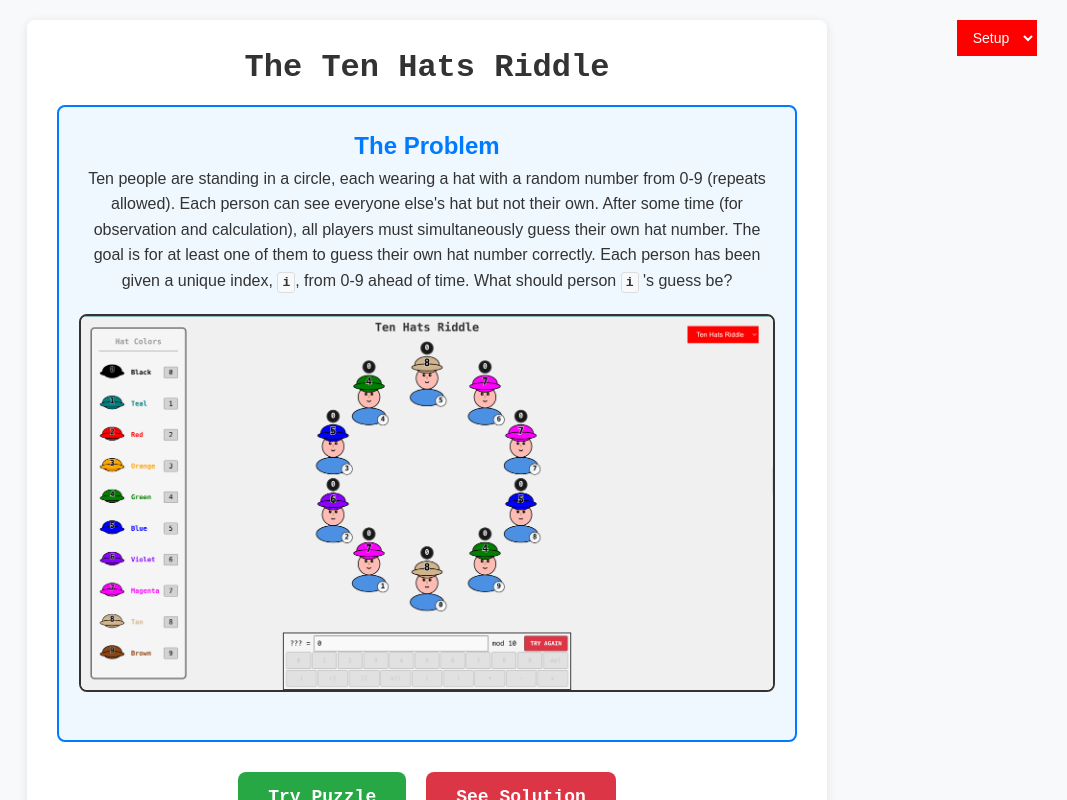
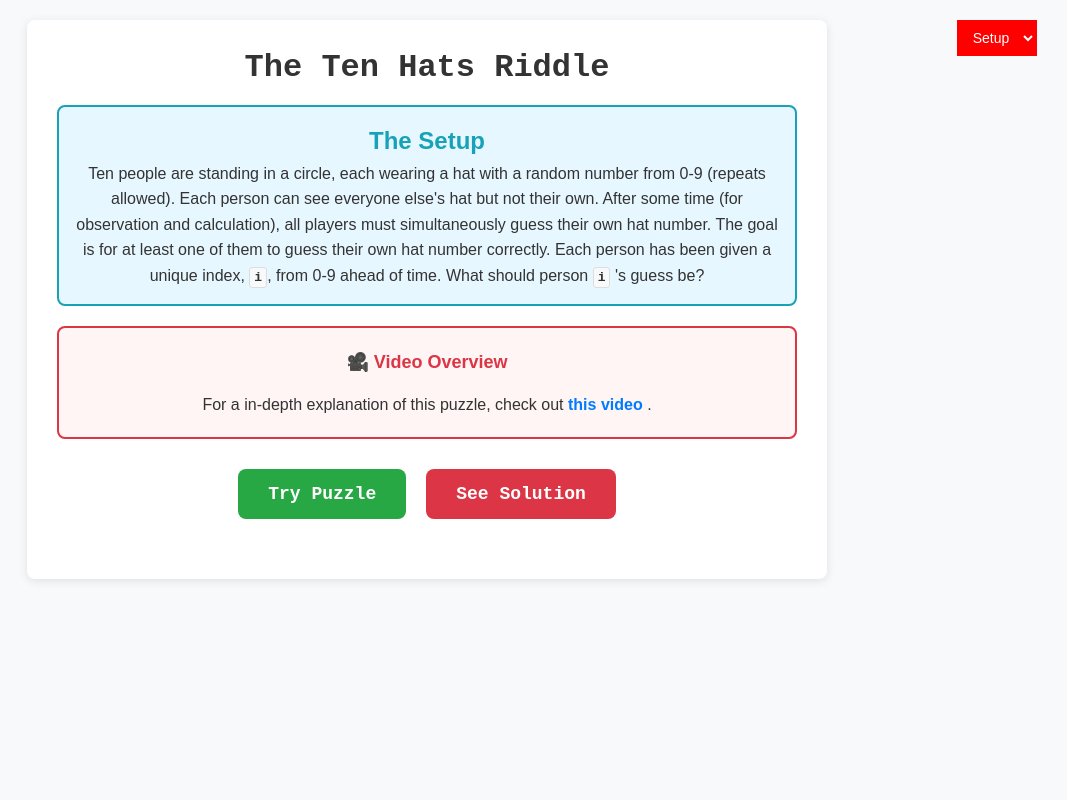
Before and after one commit to rajtiller/ten-hats-riddle, a React (Vite) app: page / in a window 1280 px wide. Shown: the whole page, without its empty margins (213-1280 px from the left). Built offline with nearby package versions, Linux system fonts and the light colour scheme.

Commit message:
made explanation page better

```diff
--- a/src/images/Explanation.tsx
+++ b/src/images/Explanation.tsx
@@ -91,14 +91,14 @@ const Explanation: React.FC<ExplanationProps> = ({
         >
           <div
             style={{
-              border: "2px solid #007bff",
-              backgroundColor: "#f0f8ff",
+              border: "2px solid #17a2b8",
+              backgroundColor: "#e7f7ff",
               borderRadius: "8px",
-              padding: "20px",
-              marginBottom: "30px",
+              padding: "15px",
+              marginBottom: "20px",
             }}
           >
-            <h2 style={{ color: "#007bff", marginTop: "0" }}>The Problem</h2>
+            <h2 style={{ color: "#17a2b8", marginTop: "0" }}>The Setup</h2>
             <p>
               Ten people are standing in a circle, each wearing a hat with a
               random number from 0-9 (repeats allowed). Each person can see
@@ -132,24 +132,52 @@ const Explanation: React.FC<ExplanationProps> = ({
               </strong>{" "}
               's guess be?
             </p>
-            <div
+          </div>
+
+          <div
+            style={{
+              border: "2px solid #dc3545",
+              backgroundColor: "#fff5f5",
+              borderRadius: "8px",
+              padding: "20px",
+              margin: "20px 0 30px 0",
+            }}
+          >
+            <h3
               style={{
-                margin: "20px 0",
-                paddingTop: "0px",
+                color: "#dc3545",
+                marginTop: "0",
+                marginBottom: "15px",
+                fontSize: "18px",
+                fontWeight: "bold",
               }}
             >
-              <img
-                src="/images/ten-hats-example.png"
-                alt="Ten people in a circle wearing colorful numbered hats, showing a counter-example where the formula fails"
+              🎥 Video Overview
+            </h3>
+            <p style={{ marginBottom: "0", color: "#333" }}>
+              For a in-depth explanation of this puzzle, check out{" "}
+              <a
+                href="https://www.youtube.com/watch?v=YOUR_VIDEO_ID"
+                target="_blank"
+                rel="noopener noreferrer"
                 style={{
-                  maxWidth: "100%",
-                  height: "auto",
-                  border: "2px solid #333",
-                  borderRadius: "8px",
+                  color: "#007bff",
+                  textDecoration: "none",
+                  fontWeight: "bold",
                 }}
-              />
-            </div>
+                onMouseOver={(e) => {
+                  e.currentTarget.style.textDecoration = "underline";
+                }}
+                onMouseOut={(e) => {
+                  e.currentTarget.style.textDecoration = "none";
+                }}
+              >
+                this video
+              </a>{" "}
+              .
+            </p>
           </div>
+
           {/* Action Buttons */}
           <div
             style={{
@@ -215,8 +243,8 @@ const Explanation: React.FC<ExplanationProps> = ({
             <>
               <div
                 style={{
-                  border: "2px solid #28a745",
-                  backgroundColor: "#f8fff9",
+                  border: "2px solid #198754",
+                  backgroundColor: "#d4edda",
                   borderRadius: "8px",
                   padding: "20px",
                   marginBottom: "30px",
@@ -224,7 +252,7 @@ const Explanation: React.FC<ExplanationProps> = ({
               >
                 <h2
                   ref={solutionRef}
-                  style={{ color: "#007bff", marginTop: "0" }}
+                  style={{ color: "#198754", marginTop: "0" }}
                 >
                   Solution
                 </h2>
@@ -489,7 +517,7 @@ const Explanation: React.FC<ExplanationProps> = ({
                   <strong
                     style={{
                       fontFamily: "monospace",
-                      backgroundColor: "#f8f9fa",
+                      backgroundColor: "#f9f9f9",
                       padding: "2px 4px",
                       border: "1px solid #ddd",
                       borderRadius: "3px",
@@ -501,7 +529,7 @@ const Explanation: React.FC<ExplanationProps> = ({
                   <strong
                     style={{
                       fontFamily: "monospace",
-                      backgroundColor: "#f8f9fa",
+                      backgroundColor: "#f9f9f9",
                       padding: "2px 4px",
                       border: "1px solid #ddd",
                       borderRadius: "3px",
@@ -513,7 +541,7 @@ const Explanation: React.FC<ExplanationProps> = ({
                   <strong
                     style={{
                       fontFamily: "monospace",
-                      backgroundColor: "#f8f9fa",
+                      backgroundColor: "#f9f9f9",
                       padding: "2px 4px",
                       border: "1px solid #ddd",
                       borderRadius: "3px",
@@ -527,7 +555,7 @@ const Explanation: React.FC<ExplanationProps> = ({
                   <strong
                     style={{
                       fontFamily: "monospace",
-                      backgroundColor: "#f8f9fa",
+                      backgroundColor: "#f9f9f9",
                       padding: "2px 4px",
                       border: "1px solid #ddd",
                       borderRadius: "3px",
@@ -539,7 +567,7 @@ const Explanation: React.FC<ExplanationProps> = ({
                   <strong
                     style={{
                       fontFamily: "monospace",
-                      backgroundColor: "#f8f9fa",
+                      backgroundColor: "#f9f9f9",
                       padding: "2px 4px",
                       border: "1px solid #ddd",
                       borderRadius: "3px",
@@ -557,8 +585,8 @@ const Explanation: React.FC<ExplanationProps> = ({
 
               <div
                 style={{
-                  border: "2px solid #ffc107",
-                  backgroundColor: "#fff8dc",
+                  border: "2px solid #007bff",
+                  backgroundColor: "#f0f8ff",
                   borderRadius: "8px",
                   padding: "20px",
                   marginBottom: "20px",
@@ -566,7 +594,7 @@ const Explanation: React.FC<ExplanationProps> = ({
               >
                 <h3
                   style={{
-                    color: "#856404",
+                    color: "#0056b3",
                     marginTop: "0",
                     marginBottom: "15px",
                     fontSize: "18px",
@@ -586,8 +614,8 @@ const Explanation: React.FC<ExplanationProps> = ({
 
               <div
                 style={{
-                  border: "2px solid #17a2b8",
-                  backgroundColor: "#e7f7ff",
+                  border: "2px solid #ffc107",
+                  backgroundColor: "#fff8dc",
                   borderRadius: "8px",
                   padding: "20px",
                   marginBottom: "30px",
@@ -595,7 +623,7 @@ const Explanation: React.FC<ExplanationProps> = ({
               >
                 <h3
                   style={{
-                    color: "#0c5460",
+                    color: "#856404",
                     marginTop: "0",
                     marginBottom: "15px",
                     fontSize: "18px",
@@ -619,7 +647,7 @@ const Explanation: React.FC<ExplanationProps> = ({
                   >
                     i + all
                   </code>{" "}
-                  which achieved ~67% success rate. Most formulas achieve{" "}
+                  which achieved ~67% success rate. Most formulas achieve a ~65% success rate (
                   <code
                     style={{
                       backgroundColor: "#f8f9fa",
@@ -630,12 +658,11 @@ const Explanation: React.FC<ExplanationProps> = ({
                       border: "1px solid #dee2e6",
                     }}
                   >
-                    1-0.9^10 = 65.13%
-                  </code>{" "}
-                  success rate, which is the same as guessing randomly.
+                    1-0.9^10
+                  </code>), which is the same as guessing randomly.
                   <br />
                   <br />
-                  Similarly, the worst algorithm I could find is{" "}
+                  Likewise, the worst algorithm is unknown, though it is proven to be {'>'}0%. The worst I could find is{" "}
                   <code
                     style={{
                       backgroundColor: "#f8f9fa",
@@ -648,8 +675,7 @@ const Explanation: React.FC<ExplanationProps> = ({
                   >
                     all * all
                   </code>{" "}
-                  which achieves a success rate of ~29%. We know that this
-                  percentage must be greater than 0%.
+                  which achieves a success rate of ~29%.
                 </p>
               </div>
 
@@ -662,7 +688,7 @@ const Explanation: React.FC<ExplanationProps> = ({
                   marginBottom: "30px",
                 }}
               >
-                <h2 style={{ color: "#007bff", marginTop: "0" }}>Misc</h2>
+                <h2 style={{ color: "#6f42c1", marginTop: "0" }}>Misc</h2>
                 <p>
                   The nature of the problem guarantees any correct solution will
                   have <b>exactly</b> one person guess their hat correctly each
```
Also changed, not shown: ToDo.txt.
